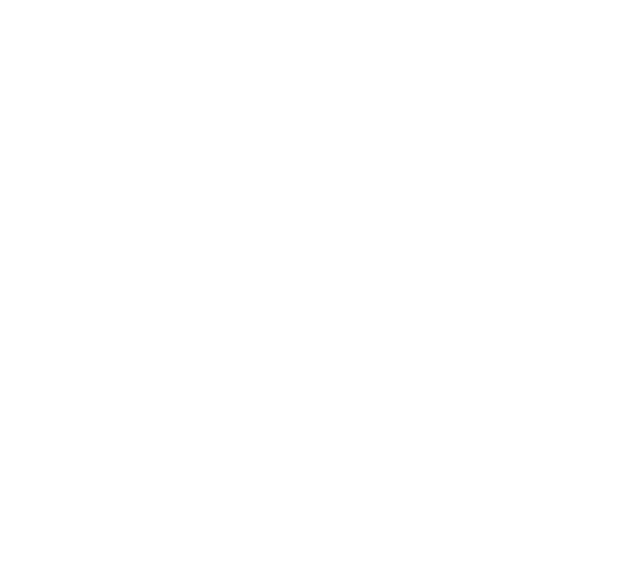
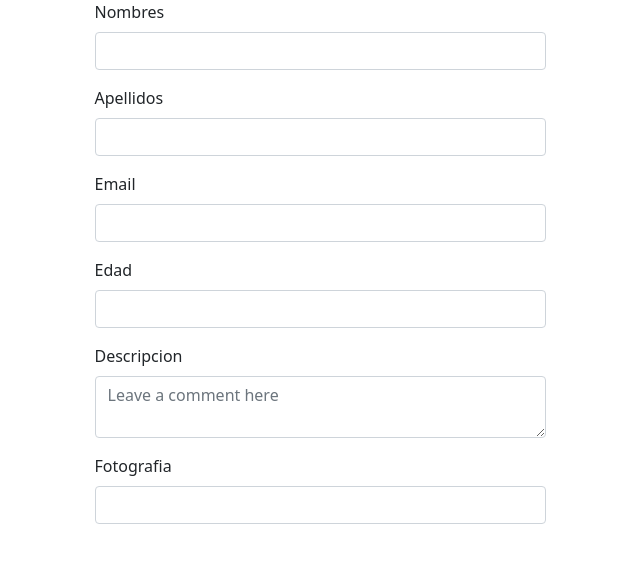
Before and after one commit to jjosegallegocesde/registrousuarios, a PHP site: page / in a window 1280 px wide. Before the commit the part shown is empty. Shown: the top 563 px of the page, without its empty margins (320-960 px from the left). Run offline with PHP 8.4, Linux system fonts and the light colour scheme.

Commit message:
se crea formulario

```diff
--- a/index.php
+++ b/index.php
@@ -8,6 +8,56 @@
     <link href="https://cdn.jsdelivr.net/npm/bootstrap@5.1.1/dist/css/bootstrap.min.css" rel="stylesheet" integrity="sha384-F3w7mX95PdgyTmZZMECAngseQB83DfGTowi0iMjiWaeVhAn4FJkqJByhZMI3AhiU" crossorigin="anonymous">
 </head>
 <body>
+    <header>
+
+    </header>
+    <main>
+
+        <div class="container">
+            <div class="row d-flex justify-content-center">
+                <div class="col-12 col-md-5">
+
+                 <form action="" method="">
+
+                    <div class="mb-3">
+                        <label class="form-label">Nombres</label>
+                        <input type="text" class="form-control">
+                    </div>
+
+                    <div class="mb-3">
+                        <label class="form-label">Apellidos</label>
+                        <input type="text" class="form-control">
+                    </div>
+
+                    <div class="mb-3">
+                        <label class="form-label">Email</label>
+                        <input type="email" class="form-control">
+                    </div>
+
+                    <div class="mb-3">
+                        <label class="form-label">Edad</label>
+                        <input type="number" class="form-control">
+                    </div>
+
+                    <div class="mb-3">
+                        <label class="form-label">Descripcion</label>
+                        <textarea class="form-control" placeholder="Leave a comment here"></textarea>
+                    </div>
+
+                    <div class="mb-3">
+                        <label class="form-label">Fotografia</label>
+                        <input type="text" class="form-control">
+                    </div>
+
+                </form>
+
+                </div>
+            </div>
+        </div>
+
+
+
+    </main>
 
 <script src="https://cdn.jsdelivr.net/npm/bootstrap@5.1.1/dist/js/bootstrap.bundle.min.js" integrity="sha384-/bQdsTh/da6pkI1MST/rWKFNjaCP5gBSY4sEBT38Q/9RBh9AH40zEOg7Hlq2THRZ" crossorigin="anonymous"></script>
 </body>
```
